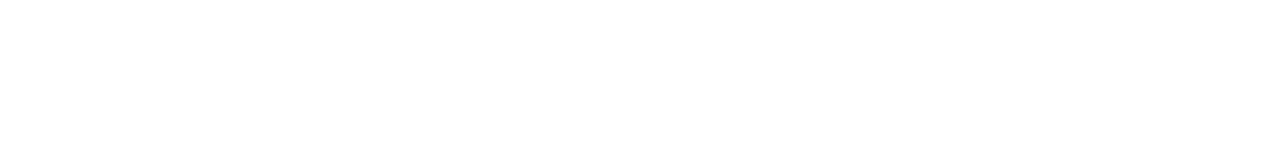
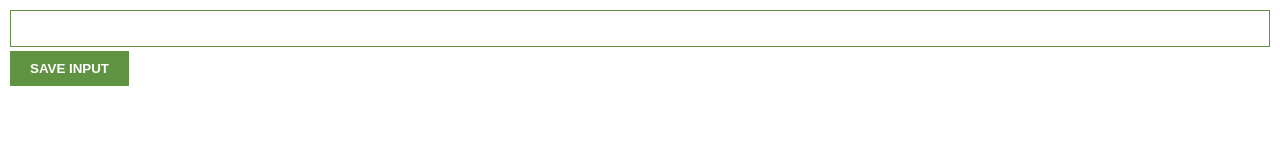
Before and after one commit to triangletrianglesquareplusx/chrome-ext, a plain HTML site: page index.html in a window 1280 px wide. Drawn offline with Linux system fonts and the light colour scheme.

Commit message:
added button and basic styling

```diff
--- a/app.js
+++ b/app.js
@@ -1 +1,4 @@
-console.log('hey');
+let buttonElement = document.getElementById('input-btn');
+buttonElement.addEventListener('click', ()=>{
+    console.log('You clicked me!');
+});
--- a/index.html
+++ b/index.html
@@ -5,8 +5,12 @@
     <meta http-equiv="X-UA-Compatible" content="IE=edge">
     <meta name="viewport" content="width=device-width, initial-scale=1.0">
     <title>Document</title>
+    <link rel="stylesheet" href="style.css">
 </head>
 <body>
+    <input type="text" id="input-el">
+    <label for="button"></label>
+    <button id="input-btn">SAVE INPUT</button>
     <script src="app.js"></script>
 </body>
 </html>
--- /dev/null
+++ b/style.css
@@ -0,0 +1,21 @@
+body{
+    margin: 0;
+    padding: 10px;
+    font-family: Arial, Helvetica, sans-serif;
+}
+input{
+    width: 100%;
+    border: 1px solid #5f9341;
+    padding: 10px;
+    box-sizing: border-box;
+    margin-bottom: 4px;
+
+}
+button{
+    background-color: #5f9341;
+    color: #FFF;
+    padding: 10px 20px;
+    border: none;
+    font-weight: bold;
+
+}
```
